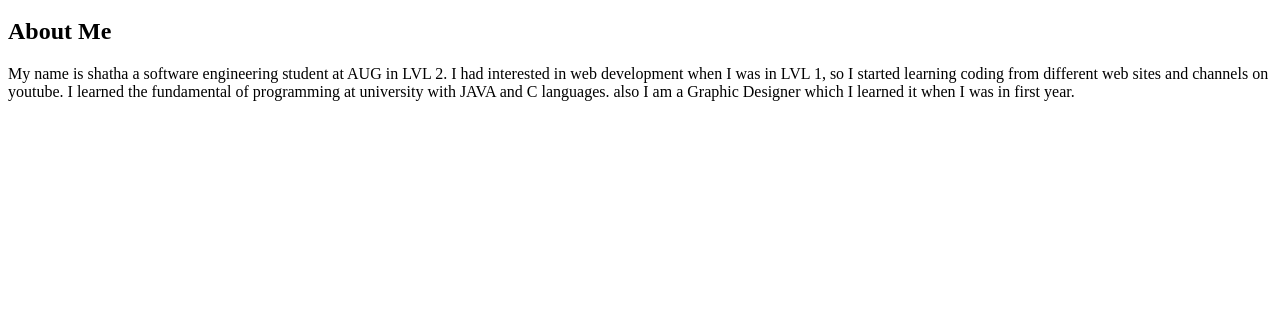
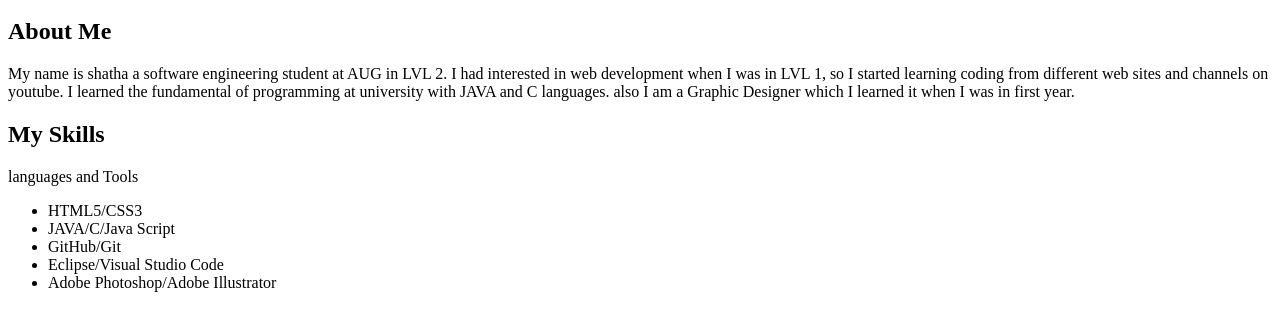
Before and after one commit to GSG-CF05/portfolio-project-sh, a plain HTML site: page index.html in a window 1280 px wide. Shown: the part 136-466 px from the top of the page. Drawn offline with Linux system fonts and the light colour scheme.

Commit message:
create skills section and style it relates #7

```diff
--- a/index.html
+++ b/index.html
@@ -27,6 +27,20 @@
             in first year.
           </p>
         </section>
+        <section id="myskills-sec">
+            <h2>My Skills</h2>
+            <p>
+              languages and Tools
+              <ul class="skills-ul">
+                  <li>HTML5/CSS3</li>
+                  <li>JAVA/C/Java Script</li>
+                  <li>GitHub/Git</li>
+                  <li>Eclipse/Visual Studio Code</li>
+                  <li>Adobe Photoshop/Adobe Illustrator</li>
+              </ul>
+            </p>
+        </section>
+
 
 
 </body>
--- a/style.css
+++ b/style.css
@@ -65,3 +65,14 @@ h1 {
     padding: 15px;
     font-family: "Source Serif 4", sans-serif;
   }
+  .skills-ul {
+    margin-left: 50px;
+    font-size: 20px;
+    font-family: "Source Serif 4", sans-serif;
+  }
+  .skills-ul li {
+    padding: 5px;
+  }
+  section {
+    padding: 20px;
+  }
```
